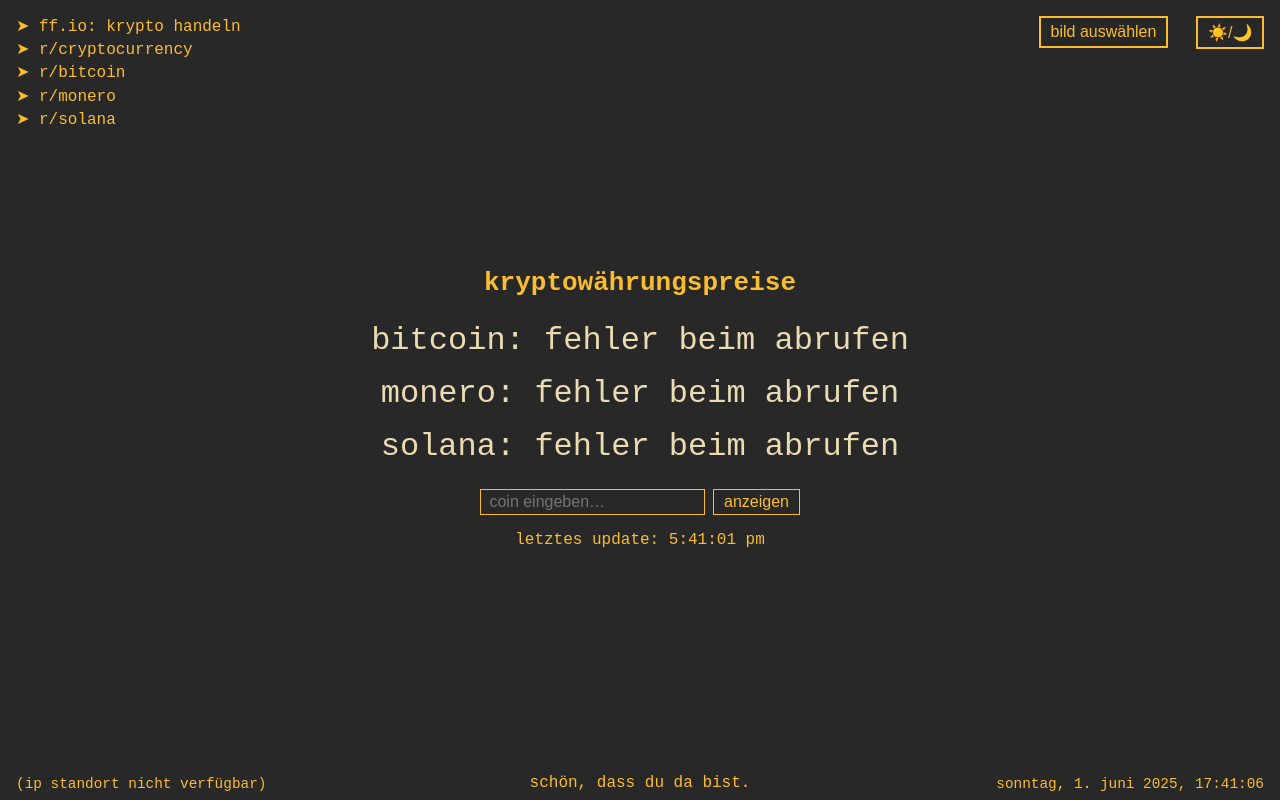
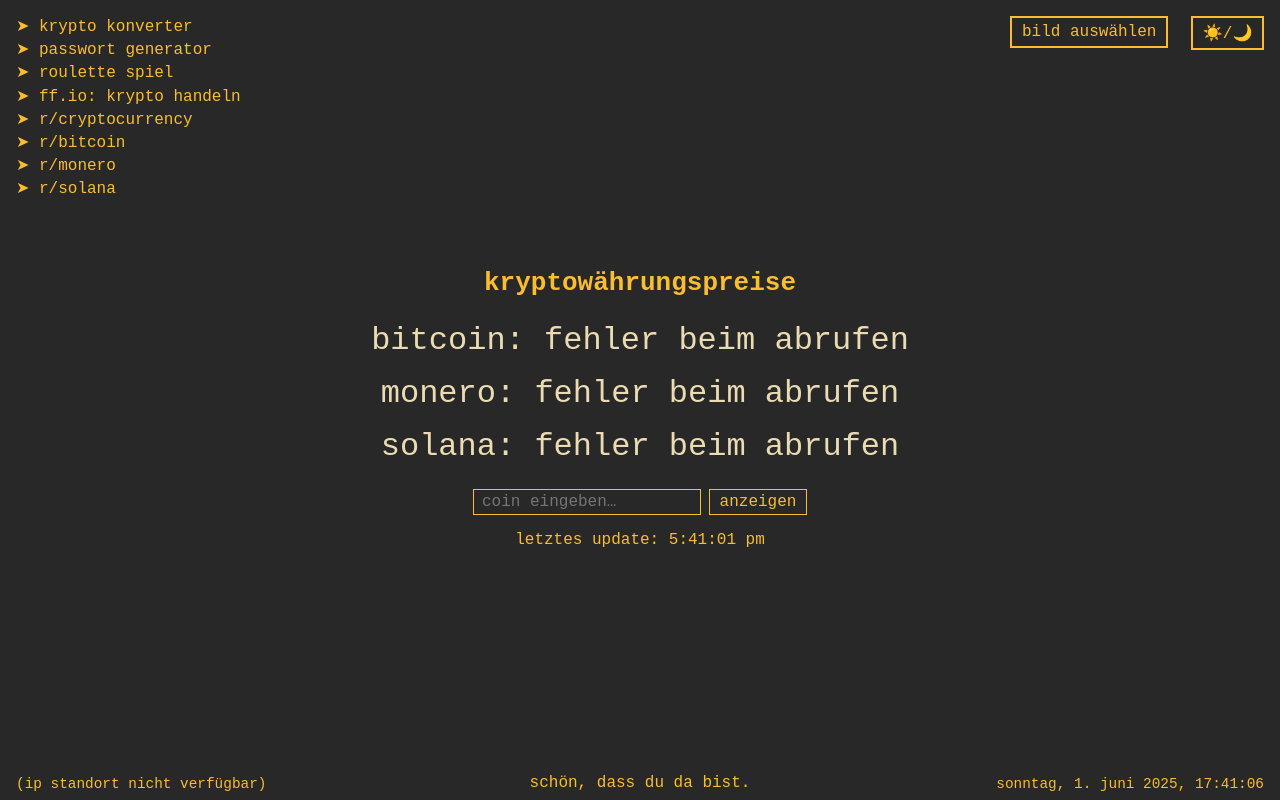
Before and after one commit to BlondieMichelle/blondie.dev, a plain HTML site: page index.html in a window 1280 px wide. Drawn offline with Linux system fonts and the light colour scheme; no server answers.

Commit message:
Update index.html

```diff
--- a/index.html
+++ b/index.html
@@ -36,6 +36,13 @@
       position: relative;
       background-size: cover;
       background-position: center;
+    }
+
+    input,
+    button,
+    input[type="file"] {
+      font-family: inherit;
+      text-transform: lowercase;
     }
 
     #blur-overlay {
@@ -196,6 +203,9 @@
   <div id="blur-overlay"></div>
 
   <div class="left-links">
+    <a href="converter.html">➤ krypto konverter</a>
+    <a href="password.html">➤ passwort generator</a>
+    <a href="roulette.html">➤ roulette spiel</a>
     <a href="https://ff.io" target="_blank">➤ ff.io: krypto handeln</a>
     <a href="https://www.reddit.com/r/CryptoCurrency/" target="_blank">➤ r/CryptoCurrency</a>
     <a href="https://www.reddit.com/r/Bitcoin/" target="_blank">➤ r/Bitcoin</a>
@@ -302,13 +312,11 @@
       try {
         const url = `https://api.coingecko.com/api/v3/coins/markets?vs_currency=${currentCurrency}&ids=${ids.join(',')}`;
         const res = await fetchWithTimeout(url, 7000);
-        // prüfe auf rate limit
         if (res.status === 429) throw new Error('rate-limited');
         const data = await res.json();
         return Array.isArray(data) ? data : [];
       } catch (e) {
         if (e.message === 'rate-limited') {
-          // zeige rate limit meldung
           for (const id of ids) {
             showFetchError(getCoinDivId(id), 'warte… zu viele anfragen');
           }
@@ -354,25 +362,20 @@
     }
 
     async function fetchPrices() {
-      // doppelten coin rausfiltern
       customCoins = customCoins.filter(x =>
         !Object.keys(coins).includes(x) &&
         document.getElementById('custom-'+x)
           ? true : document.getElementById('custom-'+x) === null
       );
-      // nur eindeutige ids
       const uniqueIds = Array.from(new Set([...Object.keys(coins), ...customCoins]));
       if (!uniqueIds.length) return;
       const data = await fetchBatchPrices(uniqueIds);
-      // alle ids merken, damit divs aktuell bleiben
       const foundIds = data.map(x => x.id);
-      // hauptcoins aktualisieren
       Object.keys(coins).forEach(coin => {
         const info = data.find(d => d.id === coin);
         if (info) renderPrice(info);
         else showFetchError(coins[coin], coin);
       });
-      // custom coins updaten
       customCoins.forEach(coin => {
         const info = data.find(d => d.id === coin);
         if (info) renderPrice(info);
@@ -384,9 +387,8 @@
     async function fetchCustomCoin(coinId) {
       if (!coinId) return;
       coinId = coinId.toLowerCase();
-      if (Object.keys(coins).includes(coinId)) return; // ist hauptcoin!
-      if (customCoins.includes(coinId)) return; // schon angezeigt!
-      // test preview fetch (um zu prüfen ob coin existiert)
+      if (Object.keys(coins).includes(coinId)) return;
+      if (customCoins.includes(coinId)) return;
       const data = await fetchBatchPrices([coinId]);
       if (data.length && data[0] && data[0].id == coinId) {
         customCoins.push(coinId);
@@ -438,7 +440,6 @@
     });
 
     fetchPrices();
-    // seltener! 180 sekunden = alle 3 min
     setInterval(fetchPrices, 180000);
     updateDateTime();
     setInterval(updateDateTime, 1000);
```
